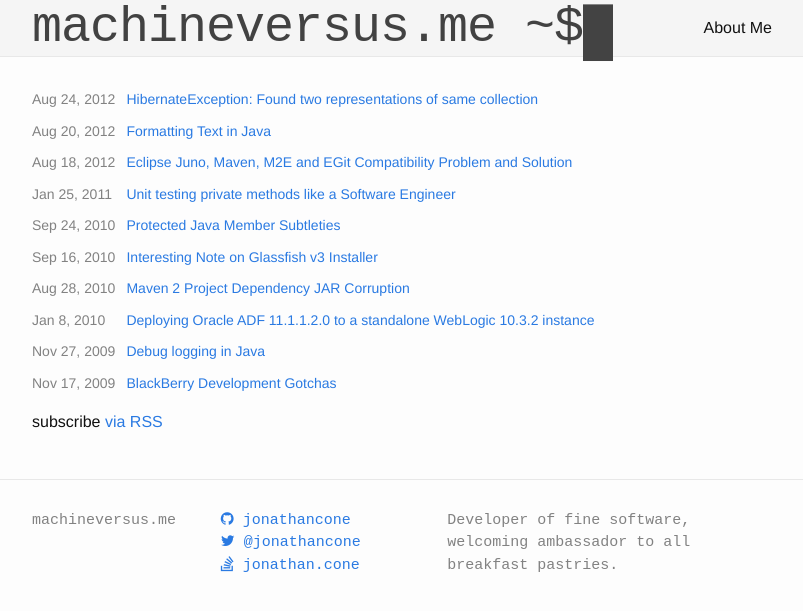
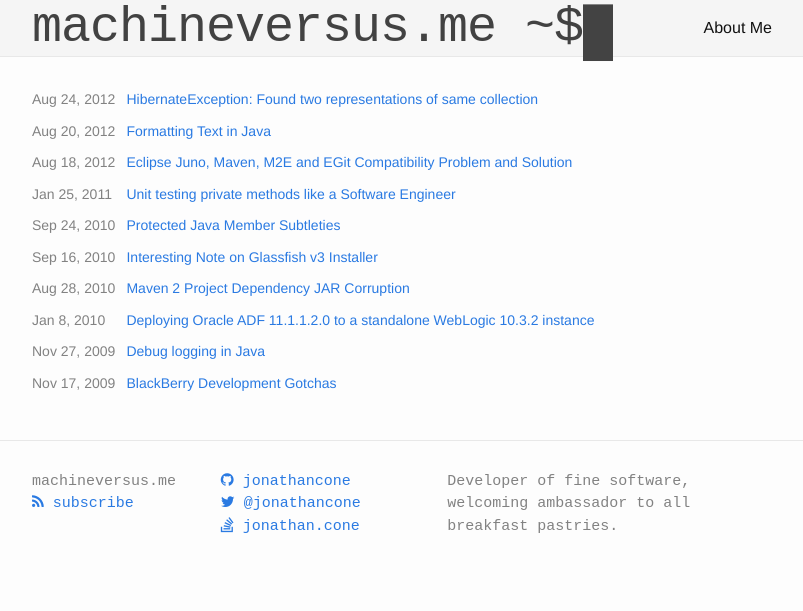
Before and after one commit to jonathancone/jonathancone.github.io, a Jekyll site: the page built from index.html, in a window 1280 px wide. Shown: the top 611 px of the page, without its empty margins (238-1041 px from the left). Built offline with Jekyll 4.4.1, drawn with Linux system fonts in a browser that asks for light colours; nearby versions of some CDN libraries.

Commit message:
Updating RSS link

```diff
--- a/_includes/footer.html
+++ b/_includes/footer.html
@@ -5,6 +5,8 @@
     <div class="footer-col-wrapper">
       <div class="footer-col footer-col-1">
         {{ site.title }}
+        <br>
+        <a href="{{ "/feed.xml" | prepend: site.baseurl }}"><i class="fa fa-rss"></i> <span class="username">subscribe</span></a>
       </div>
 
       <div class="footer-col footer-col-2">
@@ -21,6 +23,7 @@
           </li>
           {% endif %}
           <li><a href="http://stackoverflow.com/users/42344/jonathan-cone"><i class="fa fa-stack-overflow"></i> <span class="username">jonathan.cone</span></a></li>
+
         </ul>
       </div>
 
--- a/index.html
+++ b/index.html
@@ -12,7 +12,4 @@ layout: default
       </li>
     {% endfor %}
   </ul>
-
-  <p class="rss-subscribe">subscribe <a href="{{ "/feed.xml" | prepend: site.baseurl }}">via RSS</a></p>
-
 </div>
```
Also changed, not shown: Gemfile.lock (added).
